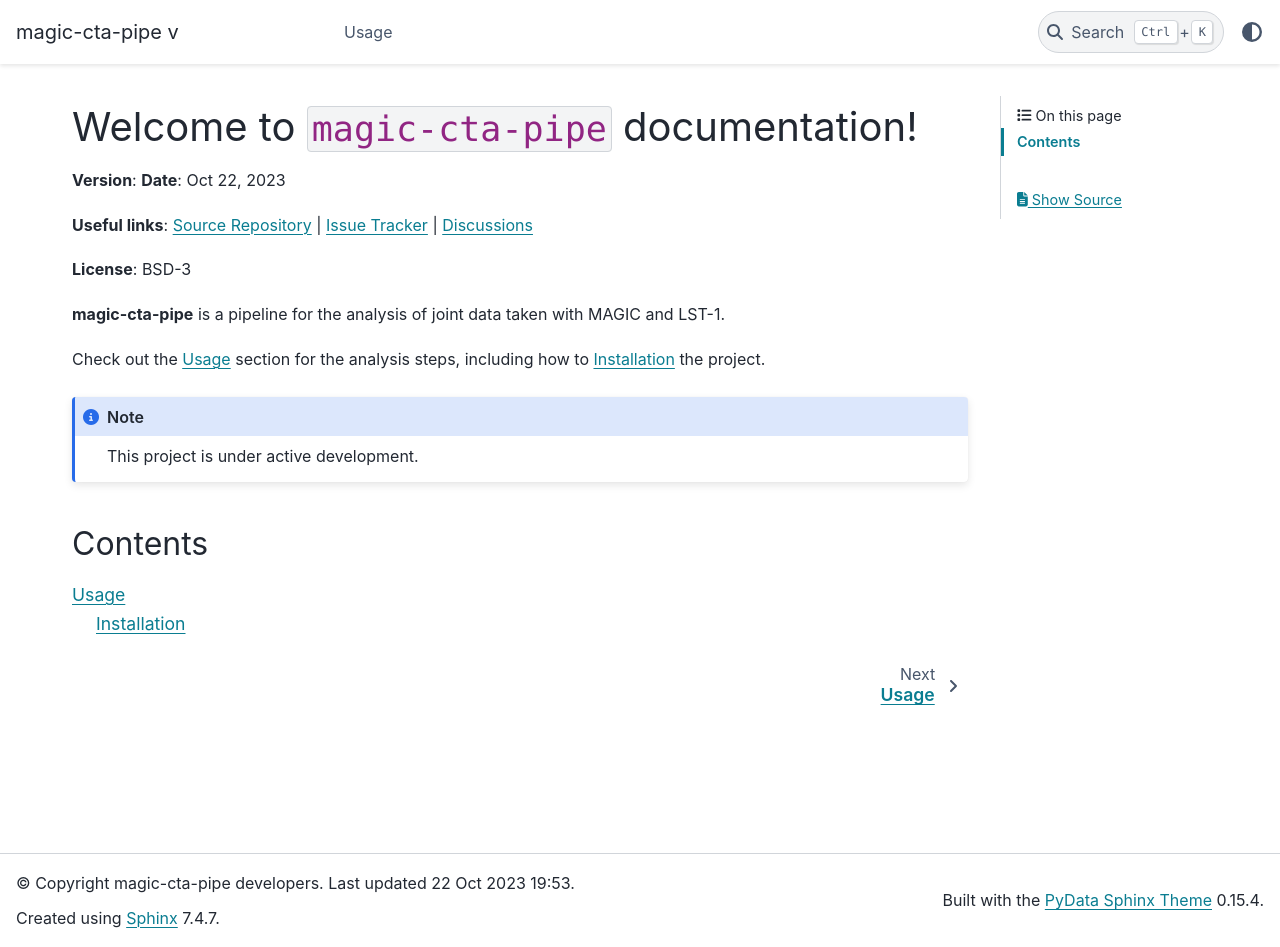
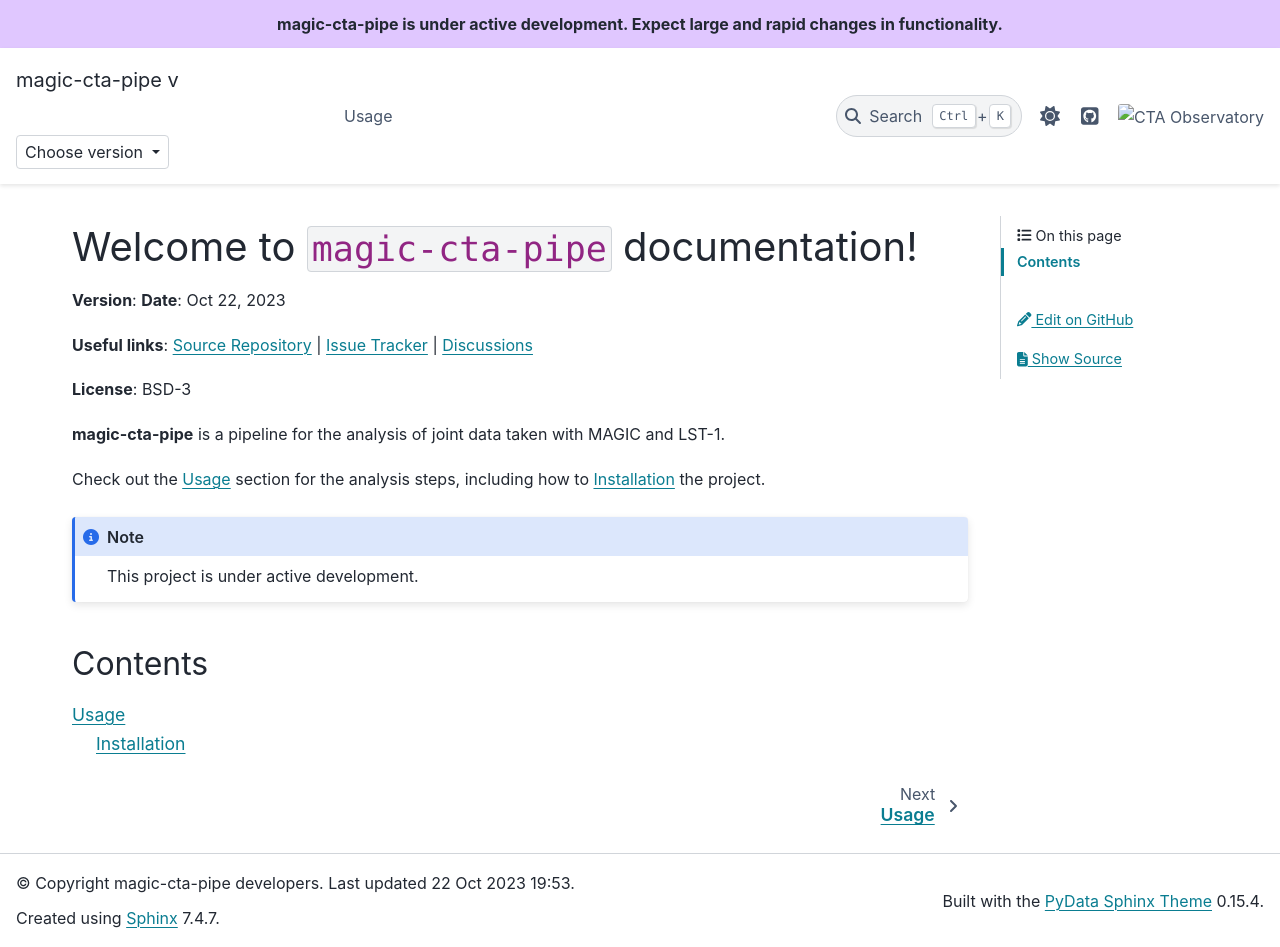
Before and after one commit to cta-observatory/magic-cta-pipe, a Sphinx documentation site: the page built from docs/index.rst, in a window 1280 px wide and 947 px high. Built offline with Sphinx 7.4.7 and the PyData theme 0.15.4, drawn with Linux system fonts in a browser that asks for light colours; the version number could not be read and is left out; some of the changed lines change nothing that is shown.

Commit message:
More options in doc conf.py.

```diff
--- a/docs/conf.py
+++ b/docs/conf.py
@@ -45,6 +45,62 @@
 # The name of the Pygments (syntax highlighting) style to use.
 pygments_style = "sphinx"
 
+# Define the json_url for our version switcher.
+json_url = "https://magicctapipe.readthedocs.io/en/latest/_static/switcher.json"
+
+# Define the version we use for matching in the version switcher.,
+version_match = os.getenv("READTHEDOCS_VERSION")
+# If READTHEDOCS_VERSION doesn't exist, we're not on RTD
+# If it is an integer, we're in a PR build and the version isn't correct.
+if not version_match or version_match.isdigit():
+    # For local development, infer the version to match from the package.
+    if "dev" in release or "rc" in release:
+        version_match = "latest"
+    else:
+        version_match = release
+
+    # We want to keep the relative reference when on a pull request or locally
+    json_url = "_static/switcher.json"
+
+# Theme options are theme-specific and customize the look and feel of a theme
+# further.  For a list of options available for each theme, see the
+# documentation.
+html_theme_options = {
+    "github_url": "https://github.com/cta-observatory/magic-cta-pipe",
+    "header_links_before_dropdown": 6,
+    "navbar_start": ["navbar-logo", "version-switcher"],
+    "switcher": {
+        "version_match": version_match,
+        "json_url": json_url,
+    },
+    "use_edit_page_button": True,
+    "icon_links_label": "Quick Links",
+    "icon_links": [
+        {
+            "name": "CTA Observatory",
+            "url": "https://www.cta-observatory.org/",
+            "type": "url",
+            "icon": "https://www.cta-observatory.org/wp-content/themes/ctao/favicon.ico",
+        },
+    ],
+    "announcement": """
+        <p>magic-cta-pipe is under active development. Expect large and rapid changes in functionality.</p>
+    """,
+}
+
+# Add any paths that contain custom static files (such as style sheets) here,
+# relative to this directory. They are copied after the builtin static files,
+# so a file named "default.css" will overwrite the builtin "default.css".
+html_static_path = ["_static"]
+html_context = {
+    "default_mode": "light",
+    "github_user": "cta-observatory",
+    "github_repo": "magic-cta-pipe",
+    "github_version": "master",
+    "doc_path": "docs",
+}
+
+
 # -- General configuration
 
 extensions = [
```
